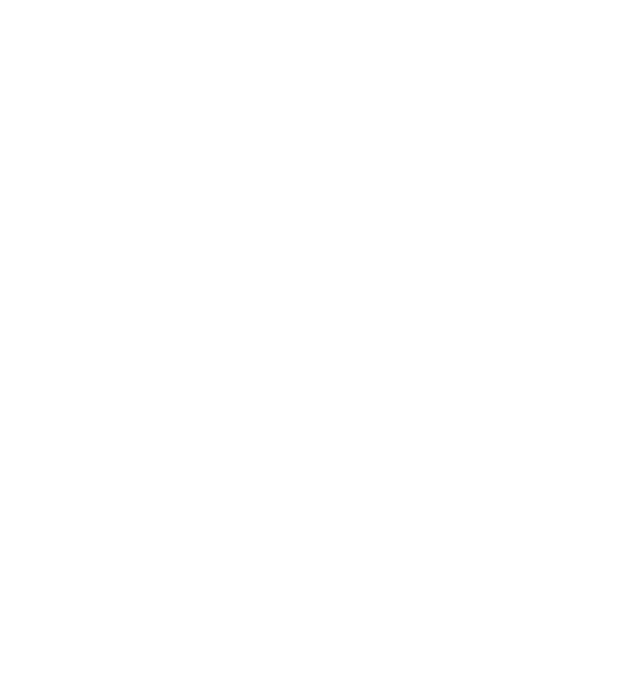
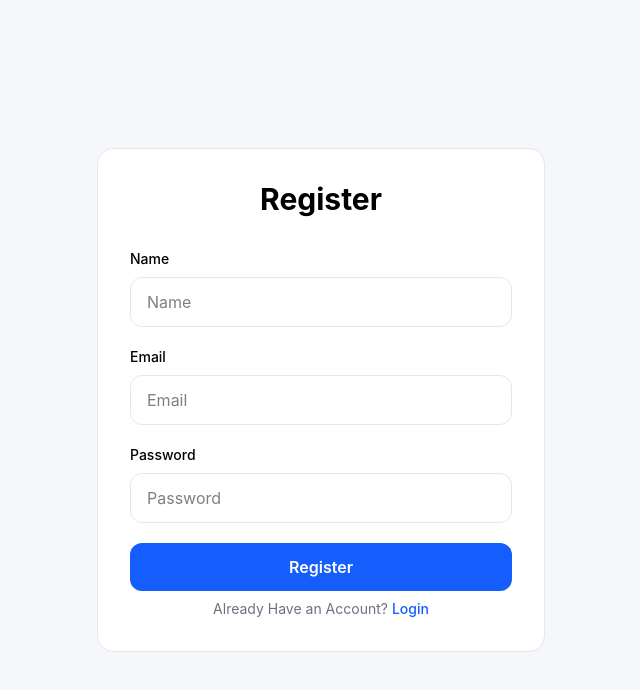
Before and after one commit to AnilMende/Study-Plan-FullStack, a React (Vite) app in the folder frontend/: page /register in a window 1280 px wide. Before the commit this address had no page. Shown: the top 690 px of the page, without its empty margins (319-959 px from the left). Built offline with nearby package versions, Linux system fonts and the light colour scheme; no server answers.

Commit message:
built login and register pages

```diff
--- a/frontend/package.json
+++ b/frontend/package.json
@@ -15,6 +15,7 @@
     "lucide-react": "^1.16.0",
     "react": "^19.2.6",
     "react-dom": "^19.2.6",
+    "react-hot-toast": "^2.6.0",
     "react-router-dom": "^7.15.1",
     "tailwindcss": "^4.3.0"
   },
--- a/frontend/src/App.jsx
+++ b/frontend/src/App.jsx
@@ -1,8 +1,14 @@
 import React from "react";
 import AppRoutes from "./routes/AppRoutes.jsx";
+import { Toaster } from "react-hot-toast";
 
 const App = () => {
-  return <AppRoutes/>
+  return (
+    <div className="App">
+      <Toaster position="top-center"/>
+      <AppRoutes/>
+    </div>
+  )
 }
 
 export default App
--- a/frontend/src/components/Sidebar/Sidebar.jsx
+++ b/frontend/src/components/Sidebar/Sidebar.jsx
@@ -6,6 +6,9 @@
 } from "lucide-react";
 
 import { NavLink } from "react-router-dom";
+import { useAuth } from "../../context/AuthContext.jsx";
+import { logoutUser } from "../../services/authService.js";
+import toast from "react-hot-toast";
 
 const navItems = [
     {
@@ -35,6 +38,24 @@
     }
 ]
 const Sidebar = () => {
+
+    const { setUser } = useAuth();
+
+    // Logout handler
+    const handleLogout = async () => {
+
+        try {
+
+            await logoutUser();
+            setUser(null);
+            toast.success("Logged Out Successfully");
+
+        } catch (error) {
+            //console.log(error);
+            toast.error("LogOut failed");
+        }
+    }
+
     return (
         <aside className="w-[250px] h-full bg-white border-r border-gray-200 flex flex-col justify-between">
 
@@ -85,7 +106,7 @@
             {/* Logout */}
             <div className="p-4 border-t border-gray-100 bg-white">
 
-                <button className="w-full flex items-center gap-3 px-4 py-3 rounded-xl text-gray-500
+                <button onClick={handleLogout} className="w-full flex items-center gap-3 px-4 py-3 rounded-xl text-gray-500
                     hover:bg-gray-100 hover:text-gray-900 transition-all cursor-pointer">
                     <LogOut size={20} />
                     <span>Logout</span>
--- a/frontend/src/context/AuthContext.jsx
+++ b/frontend/src/context/AuthContext.jsx
@@ -1,4 +1,6 @@
+import { useEffect } from "react";
 import { createContext, useContext, useState } from "react";
+import { getCurrentUser } from "../services/authService.js";
 
 const AuthContext = createContext();
 
@@ -6,9 +8,34 @@
 
     const [user, setUser] = useState(null);
 
+    const [loading, setLoading] = useState(true);
+
+    useEffect(() => {
+
+        const fetchUser = async () => {
+
+            try {
+
+                const userData = await getCurrentUser();
+
+                setUser(userData);
+
+            } catch (error) {
+
+                setUser(null);
+
+            } finally {
+                setLoading(false);
+            }
+        };
+
+        fetchUser();
+
+    }, [])
+
     return (
         <AuthContext.Provider
-            value={{ user, setUser }}
+            value={{ user, setUser, loading }}
         >
             {children}
 
--- a/frontend/src/pages/auth/Login.jsx
+++ b/frontend/src/pages/auth/Login.jsx
@@ -1,7 +1,8 @@
-import { useNavigate } from "react-router-dom";
-import { useAuth } from "../../context/AuthContext";
+import { Link, useNavigate } from "react-router-dom";
+import { useAuth } from "../../context/AuthContext.jsx";
 import { useState } from "react";
-import { loginUser } from "../../services/authService";
+import { loginUser } from "../../services/authService.js";
+import toast from "react-hot-toast";
 
 const Login = () => {
 
@@ -36,11 +37,14 @@
 
             setUser(response.data.user);
 
+            toast.success("Logged in successfully");
+
             navigate("/");
 
         } catch (error) {
 
-            console.log(error);
+            // console.log(error);
+            toast.error("Invalid email or password");
 
             alert(error?.response?.data?.message);
         } finally {
@@ -101,6 +105,13 @@
                     }
                 </button>
 
+                <p className="text-center text-sm text-gray-500 mt-2">
+                    Don't have an account?{" "}
+                    <Link to="/register" className="text-blue-600 font-medium hover:underline">
+                        Register Here
+                    </Link>
+                </p>
+
             </form>
 
         </div>
--- a/frontend/src/pages/auth/Register.jsx
+++ b/frontend/src/pages/auth/Register.jsx
@@ -1,6 +1,7 @@
 import { useState } from "react";
-import { useNavigate } from "react-router-dom";
+import { Link, useNavigate } from "react-router-dom";
 import { registerUser } from "../../services/authService";
+import toast from "react-hot-toast";
 
 const Register = () => {
 
@@ -15,7 +16,7 @@
             [e.target.name]: e.target.value
         });
 
-    }
+    };
 
     const handleSubmit = async (e) => {
 
@@ -23,63 +24,84 @@
 
         try {
 
-            const response = await registerUser(formData);
+            await registerUser(formData);
 
-            setFormData(response.data.user);
+            toast.success("Registered Successfully");
 
             navigate("/login");
 
         } catch (error) {
-            console.log(error);
-            navigate("/register");
+            // console.log(error);
+            toast.error("Registration failed");
         }
     }
 
     return (
-        <div>
+        <div className="min-h-screen flex items-center justify-center bg-[#f5f7fb]">
 
-            <form onSubmit={handleSubmit}>
+            <form
+                onSubmit={handleSubmit}
+                className="w-full max-w-md bg-white p-8 rounded-2xl border border-gray-200"
+            >
 
-                <h1>Register</h1>
+                <h1 className="text-3xl font-bold mb-8 text-center">Register</h1>
 
                 {/* username */}
-                <div>
-                    <label >Name</label>
+                <div className="mb-5">
+                    <label className="block mb-2 text-sm font-medium">Name</label>
                     <input
                         type="text"
                         name="name"
                         value={formData.name}
                         onChange={handleChange}
-                        placeholder="Enter name" />
+                        placeholder="Name"
+                        className="w-full border border-gray-200 rounded-xl px-4 py-3 outline-none focus:ring-2 focus:ring-blue-500"
+                    />
 
                 </div>
 
                 {/* Email */}
-                <div>
-                    <label >Email</label>
+                <div className="mb-5">
+                    <label className="block mb-2 text-sm font-medium">Email</label>
                     <input
                         type="email"
                         name="email"
                         value={formData.email}
                         onChange={handleChange}
-                        placeholder="Enter email" />
+                        placeholder="Email"
+                        className="w-full border border-gray-200 rounded-xl px-4 py-3 outline-none focus:ring-2 focus:ring-blue-500"
+                    />
                 </div>
 
                 {/* Password */}
-                <div>
-                    <label >Password</label>
+                <div className="mb-5">
+                    <label className="block mb-2 text-sm font-medium">Password</label>
                     <input
                         type="password"
                         name="password"
                         value={formData.password}
                         onChange={handleChange}
-                        placeholder="Enter password" />
+                        placeholder="Password"
+                        className="w-full border border-gray-200 rounded-xl px-4 py-3 outline-none focus:ring-2 focus:ring-blue-500"
+                    />
                 </div>
 
                 {/* Registe button */}
-                <button type="submit" navigate="/login">Register</button>
+                <button
+                    type="submit"
+                    navigate="/login"
+                    className="w-full bg-blue-600 hover:bg-blue-700 text-white py-3 rounded-xl
+                    font-semibold transition-all"
+                >
+                    Register
+                </button>
 
-
+                <p className="text-center text-sm text-gray-500 mt-2">
+                    Already Have an Account?{" "}
+                    <Link to="/login" className="text-blue-600 font-medium hover:underline">
+                        Login
+                    </Link>
+                </p>
             </form>
         </div>
     )
--- a/frontend/src/routes/AppRoutes.jsx
+++ b/frontend/src/routes/AppRoutes.jsx
@@ -3,6 +3,7 @@
 import Dashboard from "../pages/Dashboard.jsx";
 import ProtectedRoute from "./ProtectedRoute.jsx";
 import Login from "../pages/auth/Login.jsx";
+import Register from "../pages/auth/Register.jsx";
 
 
 const AppRoutes = () => {
@@ -15,6 +16,11 @@
                 <Route
                     path="/login"
                     element={<Login />}
+                />
+
+                <Route
+                    path="/register"
+                    element={<Register />}
                 />
 
                 {/* Dashboard should be protected */}
--- a/frontend/src/routes/ProtectedRoute.jsx
+++ b/frontend/src/routes/ProtectedRoute.jsx
@@ -1,13 +1,17 @@
+
 import { Navigate } from "react-router-dom";
 import { useAuth } from "../context/AuthContext.jsx"
 
-
 const ProtectedRoute = ({ children }) => {
 
-    const { user } = useAuth();
+    const { user, loading } = useAuth();
 
-    if(!user){
-        return <Navigate to="/login"/>
+    if (loading) {
+        return <p>Loading...</p>
+    }
+
+    if (!user) {
+        return <Navigate to="/login" />
     }
 
     return children;
--- a/frontend/src/services/authService.js
+++ b/frontend/src/services/authService.js
@@ -22,3 +22,10 @@
 
     return response.data;
 }
+
+export const getCurrentUser = async () => {
+
+    const response = await api.get("/auth/me");
+
+    return response.data.data;
+}
```
Also changed, not shown: 1 other file (tests, documents, lock files or other folders).
